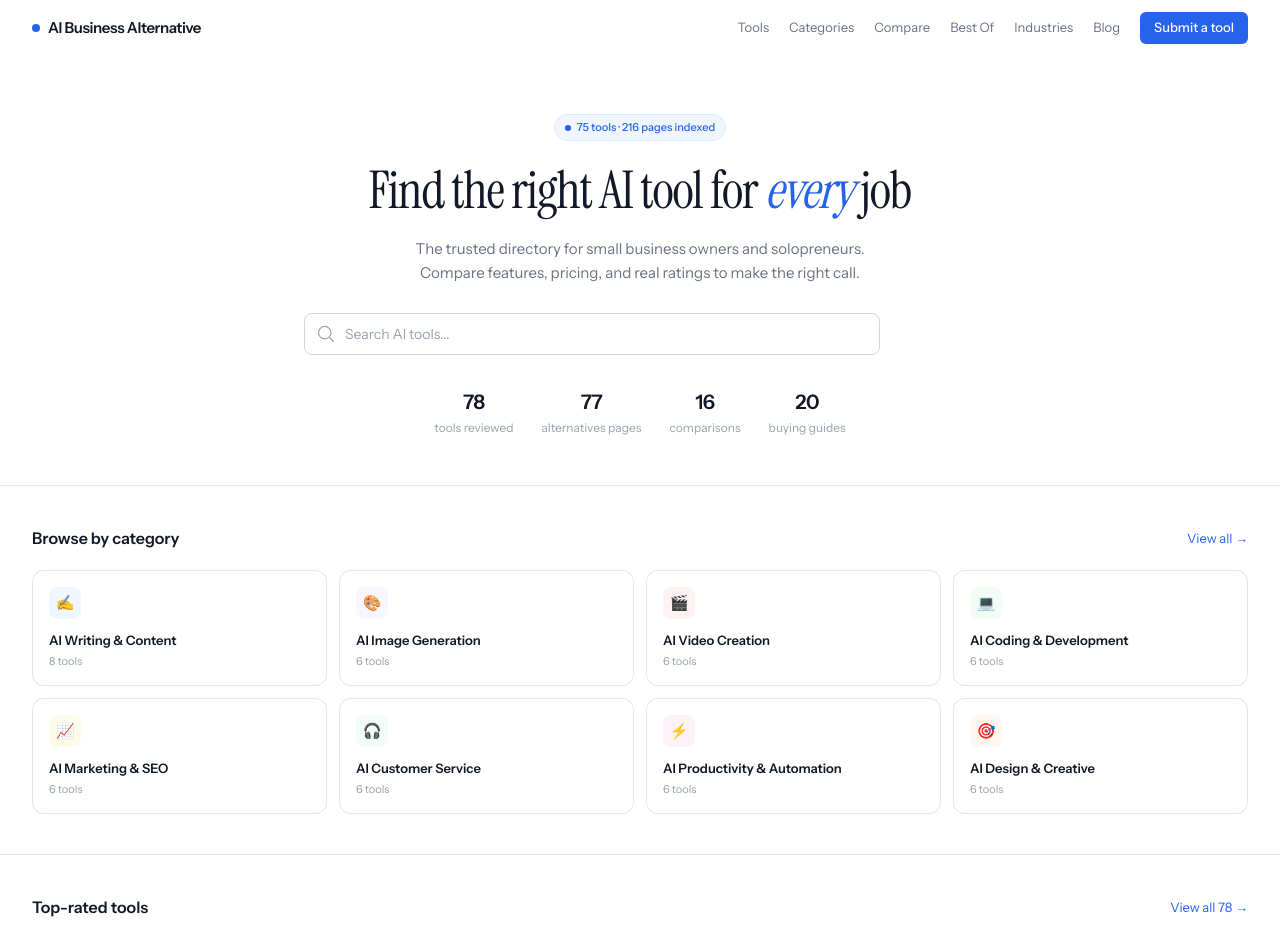
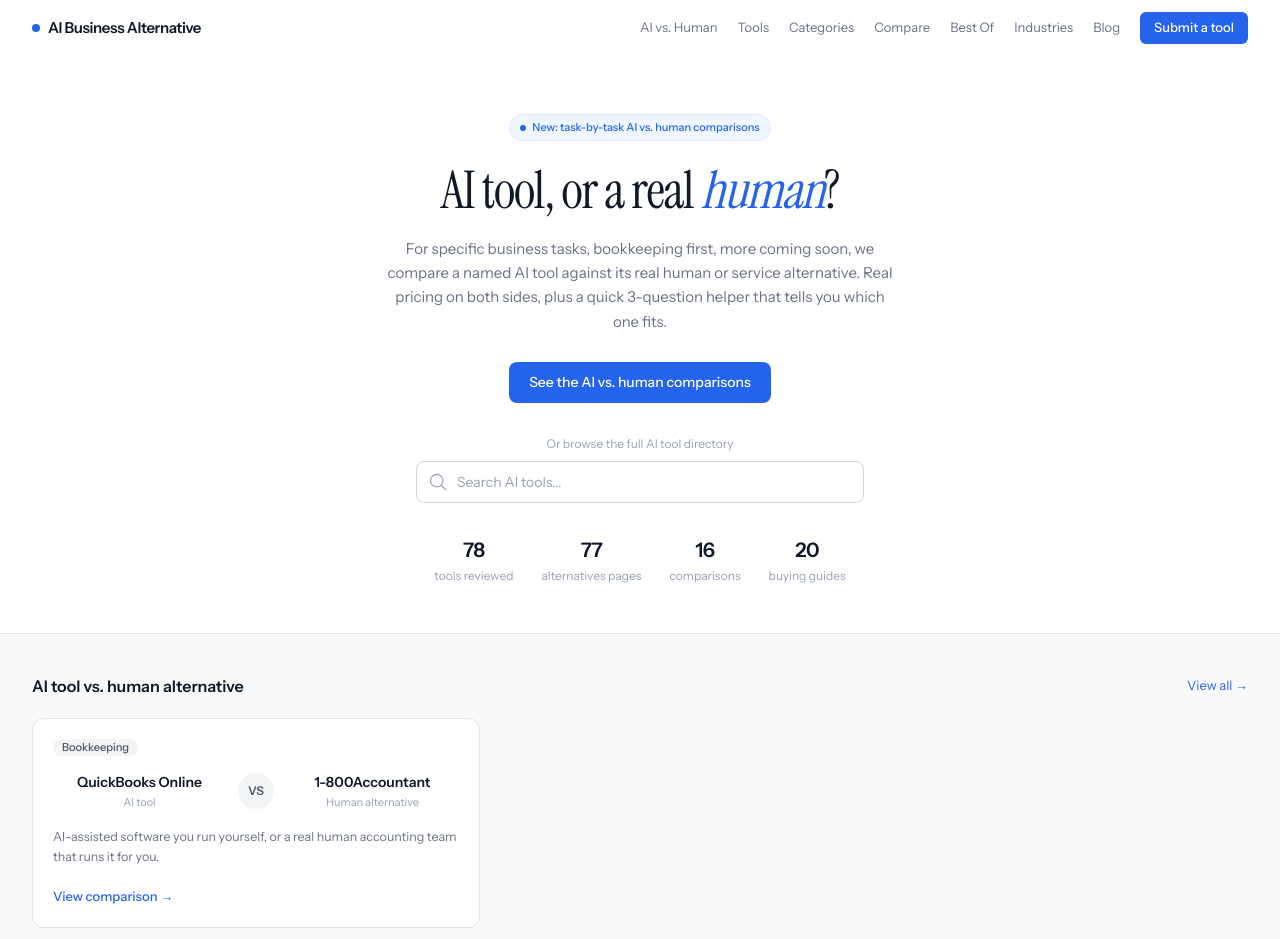
Before and after one commit to raiderj77/aibusinessalternative, a Next.js app: page / in a window 1280 px wide. Shown: the top 939 px of the page. Built offline with nearby package versions, Linux system fonts and the light colour scheme.

Commit message:
feat: reposition homepage/about/nav around AI-vs-human comparisons, add /vs index page

```diff
--- a/src/app/about/page.tsx
+++ b/src/app/about/page.tsx
@@ -54,23 +54,21 @@ export default function AboutPage() {
               Our Mission
             </h2>
             <p className="text-lg text-gray-700 leading-relaxed mb-4">
-              AI Business Alternative exists to help small business owners,
-              entrepreneurs, and teams navigate the rapidly expanding world of
-              AI-powered tools. With hundreds of new AI products launching every
-              month, choosing the right solution can feel overwhelming.
+              AI Business Alternative exists to answer a question small business owners keep asking:
+              should this job be done by an AI tool, or by a real person? For one specific task at a
+              time, starting with bookkeeping, we compare a named AI tool against its real human or
+              service alternative, with real pricing on both sides.
             </p>
             <p className="text-lg text-gray-700 leading-relaxed mb-4">
-              We cut through the noise by providing clear, practical information
-              about AI tools across every business category, from content
-              creation and customer service to accounting, marketing, and
-              operations. Our goal is simple: help you make informed decisions so
-              you can save time, reduce costs, and grow your business with the
-              right AI solutions.
+              We also maintain a free directory of AI tools across every business category, from
+              content creation and customer service to accounting, marketing, and operations, with
+              honest comparisons of features, pricing, and use cases. Our goal is simple: help you
+              make informed decisions so you can save time, reduce costs, and grow your business.
             </p>
             <p className="text-lg text-gray-700 leading-relaxed">
-              Whether you are a solo founder looking for your first AI writing
-              assistant or a growing team evaluating enterprise-grade platforms,
-              AI Business Alternative is here to guide you.
+              Whether you are deciding between AI software and a human service for a specific task,
+              or looking for your first AI writing assistant, AI Business Alternative is here to
+              guide you.
             </p>
           </section>
 
@@ -122,12 +120,12 @@ export default function AboutPage() {
                   </svg>
                 </div>
                 <h3 className="text-xl font-semibold text-gray-900 mb-2">
-                  Side-by-Side Comparisons
+                  AI vs. Human Comparisons
                 </h3>
                 <p className="text-gray-600">
-                  Detailed comparison guides that put competing AI tools head to
-                  head, making it easy to see which solution fits your needs and
-                  budget.
+                  For specific tasks, we compare a named AI tool against its real human or service
+                  alternative, and put competing AI tools head to head, so you can see which fits
+                  your needs and budget.
                 </p>
               </div>
               <div className="bg-indigo-50 rounded-xl p-6">
--- a/src/app/page.tsx
+++ b/src/app/page.tsx
@@ -10,7 +10,7 @@ const faqItems = [
   {
     question: 'What is AI Business Alternative?',
     answer:
-      'AI Business Alternative is a free directory and comparison tool that helps businesses find the best AI tools for their specific needs. It covers alternatives across categories including writing, coding, image generation, customer service, analytics, and productivity, with honest comparisons of features, pricing, and use cases.',
+      'AI Business Alternative helps businesses decide between an AI tool and its real human or service alternative, one specific job at a time, starting with bookkeeping. It also covers a free directory of AI tools across categories including writing, coding, image generation, customer service, analytics, and productivity, with honest comparisons of features, pricing, and use cases.',
   },
   {
     question: 'How do I find the best AI tool for my business?',
@@ -130,23 +130,35 @@ export default function HomePage() {
             {/* Activity pill */}
             <div className="inline-flex items-center gap-1.5 text-[11px] font-medium text-[#2563EB] bg-blue-50 px-2.5 py-1 rounded-full border border-blue-100 mb-5">
               <span className="w-1.5 h-1.5 rounded-full bg-[#2563EB]" aria-hidden="true" />
-              75 tools · 216 pages indexed
+              New: task-by-task AI vs. human comparisons
             </div>
 
             {/* H1 */}
             <h1 className="font-display text-[42px] sm:text-[52px] leading-[1.15] tracking-tight mb-4">
-              Find the right AI tool for{' '}
-              <em className="text-[#2563EB]">every</em> job
+              AI tool, or a real{' '}
+              <em className="text-[#2563EB]">human</em>?
             </h1>
 
             {/* Sub */}
             <p className="text-[15px] text-gray-500 max-w-lg mx-auto leading-relaxed mb-7">
-              The trusted directory for small business owners and solopreneurs.
-              Compare features, pricing, and real ratings to make the right call.
+              For specific business tasks, bookkeeping first, more coming soon, we compare a named
+              AI tool against its real human or service alternative. Real pricing on both sides,
+              plus a quick 3-question helper that tells you which one fits.
             </p>
 
+            {/* CTA */}
+            <div className="mb-8">
+              <Link
+                href="/vs"
+                className="inline-flex items-center justify-center rounded-lg bg-[#2563EB] text-white text-[14px] font-medium px-5 py-2.5 hover:bg-[#1d4ed8] transition-colors"
+              >
+                See the AI vs. human comparisons
+              </Link>
+            </div>
+
             {/* Search */}
-            <div className="mb-8">
+            <div className="mb-8 max-w-md mx-auto">
+              <p className="text-[12px] text-gray-400 mb-2">Or browse the full AI tool directory</p>
               <SearchBar tools={tools} />
             </div>
 
@@ -161,6 +173,44 @@ export default function HomePage() {
             </div>
 
           </div>
+        </div>
+      </section>
+
+      {/* ===== 1.5 Featured: AI vs. Human ===== */}
+      <section className="py-10 border-b border-black/10 bg-gray-50">
+        <div className="container-custom">
+
+          <div className="flex items-center justify-between mb-5">
+            <h2 className="text-[16px] font-semibold">AI tool vs. human alternative</h2>
+            <Link href="/vs" className="text-[13px] text-[#2563EB] hover:underline">
+              View all →
+            </Link>
+          </div>
+
+          <Link
+            href="/vs/quickbooks-online-vs-1800accountant"
+            className="card group flex flex-col p-5 bg-white max-w-md"
+          >
+            <span className="badge badge-gray self-start mb-4">Bookkeeping</span>
+            <div className="flex items-center justify-between gap-3">
+              <div className="flex flex-col items-center text-center flex-1 min-w-0">
+                <span className="text-sm font-semibold text-gray-900 truncate w-full">QuickBooks Online</span>
+                <span className="text-[11px] text-gray-400 mt-0.5">AI tool</span>
+              </div>
+              <div className="flex h-9 w-9 shrink-0 items-center justify-center rounded-full bg-gray-100 text-xs font-bold text-gray-600">
+                VS
+              </div>
+              <div className="flex flex-col items-center text-center flex-1 min-w-0">
+                <span className="text-sm font-semibold text-gray-900 truncate w-full">1-800Accountant</span>
+                <span className="text-[11px] text-gray-400 mt-0.5">Human alternative</span>
+              </div>
+            </div>
+            <p className="mt-4 text-[12.5px] text-gray-500 leading-relaxed">
+              AI-assisted software you run yourself, or a real human accounting team that runs it for you.
+            </p>
+            <span className="mt-5 text-[13px] font-medium text-[#2563EB]">View comparison →</span>
+          </Link>
+
         </div>
       </section>
 
--- /dev/null
+++ b/src/app/vs/page.tsx
@@ -0,0 +1,103 @@
+import type { Metadata } from 'next';
+import Link from 'next/link';
+
+export const metadata: Metadata = {
+  title: 'AI Tool vs. Human Alternative: Honest Comparisons | AI Business Alternative',
+  description:
+    'For one job at a time, an honest comparison of a specific AI tool against its nearest human or non-AI alternative. Real pricing, real tradeoffs, no hype.',
+  openGraph: {
+    title: 'AI Tool vs. Human Alternative: Honest Comparisons',
+    description:
+      'For one job at a time, an honest comparison of a specific AI tool against its nearest human or non-AI alternative.',
+    url: 'https://aibusinessalternative.com/vs',
+  },
+};
+
+const comparisons = [
+  {
+    slug: 'quickbooks-online-vs-1800accountant',
+    task: 'Bookkeeping',
+    aiName: 'QuickBooks Online',
+    altName: '1-800Accountant',
+    summary: 'AI-assisted software you run yourself, or a real human accounting team that runs it for you.',
+  },
+];
+
+const breadcrumbJsonLd = {
+  '@context': 'https://schema.org',
+  '@type': 'BreadcrumbList',
+  itemListElement: [
+    { '@type': 'ListItem', position: 1, name: 'Home', item: 'https://aibusinessalternative.com' },
+    { '@type': 'ListItem', position: 2, name: 'AI vs. Human', item: 'https://aibusinessalternative.com/vs' },
+  ],
+};
+
+export default function VsIndexPage() {
+  return (
+    <>
+      <script type="application/ld+json" dangerouslySetInnerHTML={{ __html: JSON.stringify(breadcrumbJsonLd) }} />
+
+      {/* Hero */}
+      <section className="py-10 border-b border-black/10">
+        <div className="container-custom">
+          <div className="mb-4">
+            <span className="badge badge-blue">One task at a time, updated July 2026</span>
+          </div>
+          <h1 className="font-display text-[38px] sm:text-[48px] leading-[1.15] tracking-tight text-gray-900 max-w-2xl">
+            AI tool, or its human alternative?
+          </h1>
+          <p className="mt-3 text-[17px] text-gray-500 max-w-xl">
+            For one specific job, we compare a named AI tool against the real human or service
+            alternative for that same job. Real pricing on both sides, no hype, and an interactive
+            helper to point you to the right one.
+          </p>
+        </div>
+      </section>
+
+      {/* Breadcrumb */}
+      <nav className="border-b border-black/10 bg-gray-50" aria-label="Breadcrumb">
+        <div className="container-custom py-3">
+          <ol className="flex items-center gap-2 text-sm text-gray-500">
+            <li><Link href="/" className="hover:text-gray-900">Home</Link></li>
+            <li aria-hidden="true">/</li>
+            <li className="font-medium text-gray-900">AI vs. Human</li>
+          </ol>
+        </div>
+      </nav>
+
+      {/* Comparison list */}
+      <section className="bg-white py-12 sm:py-16">
+        <div className="container-custom">
+          <div className="grid gap-6 sm:grid-cols-2 lg:grid-cols-3">
+            {comparisons.map((c) => (
+              <Link key={c.slug} href={`/vs/${c.slug}`} className="card group flex flex-col p-5">
+                <span className="badge badge-gray self-start mb-4">{c.task}</span>
+                <div className="flex items-center justify-between gap-3">
+                  <div className="flex flex-col items-center text-center flex-1 min-w-0">
+                    <span className="text-sm font-semibold text-gray-900 truncate w-full">{c.aiName}</span>
+                    <span className="text-[11px] text-gray-400 mt-0.5">AI tool</span>
+                  </div>
+                  <div className="flex h-9 w-9 shrink-0 items-center justify-center rounded-full bg-gray-100 text-xs font-bold text-gray-600">
+                    VS
+                  </div>
+                  <div className="flex flex-col items-center text-center flex-1 min-w-0">
+                    <span className="text-sm font-semibold text-gray-900 truncate w-full">{c.altName}</span>
+                    <span className="text-[11px] text-gray-400 mt-0.5">Human alternative</span>
+                  </div>
+                </div>
+                <p className="mt-4 text-[12.5px] text-gray-500 leading-relaxed">{c.summary}</p>
+                <span className="mt-5 text-[13px] font-medium text-[#2563EB]">View comparison →</span>
+              </Link>
+            ))}
+
+            {/* Coming soon placeholder, keeps the grid from looking empty at N=1 without inventing content */}
+            <div className="card flex flex-col items-center justify-center p-5 border-dashed text-center">
+              <span className="text-[13px] text-gray-400">More task-by-task comparisons coming soon</span>
+              <span className="text-[12px] text-gray-300 mt-1">Scheduling, customer support, and others</span>
+            </div>
+          </div>
+        </div>
+      </section>
+    </>
+  );
+}
--- a/src/components/Footer.tsx
+++ b/src/components/Footer.tsx
@@ -16,6 +16,7 @@ const categoryLinks = [
 ] as const;
 
 const companyLinks = [
+  { href: '/vs', label: 'AI vs. Human' },
   { href: '/about', label: 'About' },
   { href: '/contact', label: 'Contact' },
   { href: '/privacy', label: 'Privacy Policy' },
@@ -104,9 +105,9 @@ export default function Footer() {
               About
             </h3>
             <p className="mt-4 text-sm leading-relaxed text-gray-600">
-              AI Business Alternative is the trusted directory of AI tools for small business owners
-              and solopreneurs. We independently review and compare tools to help you find the right
-              AI solution.
+              AI Business Alternative helps small business owners decide between an AI tool and its
+              real human alternative, one task at a time, plus a free directory of AI tools with
+              independent reviews and comparisons.
             </p>
           </div>
         </div>
--- a/src/components/Header.tsx
+++ b/src/components/Header.tsx
@@ -4,6 +4,7 @@ import { useState, useEffect } from 'react';
 import Link from 'next/link';
 
 const navLinks = [
+  { href: '/vs', label: 'AI vs. Human' },
   { href: '/tools', label: 'Tools' },
   { href: '/categories', label: 'Categories' },
   { href: '/compare', label: 'Compare' },
```
